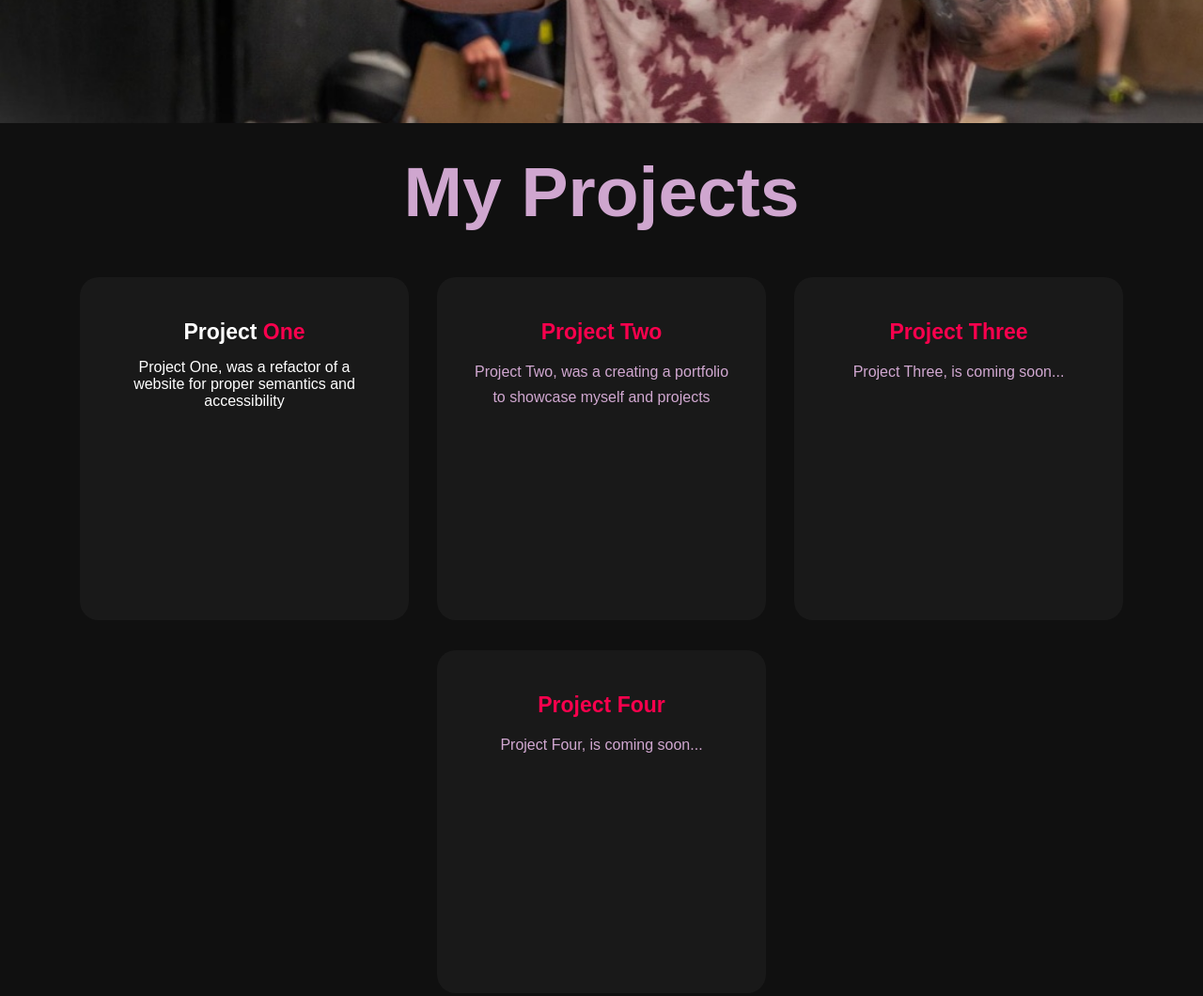
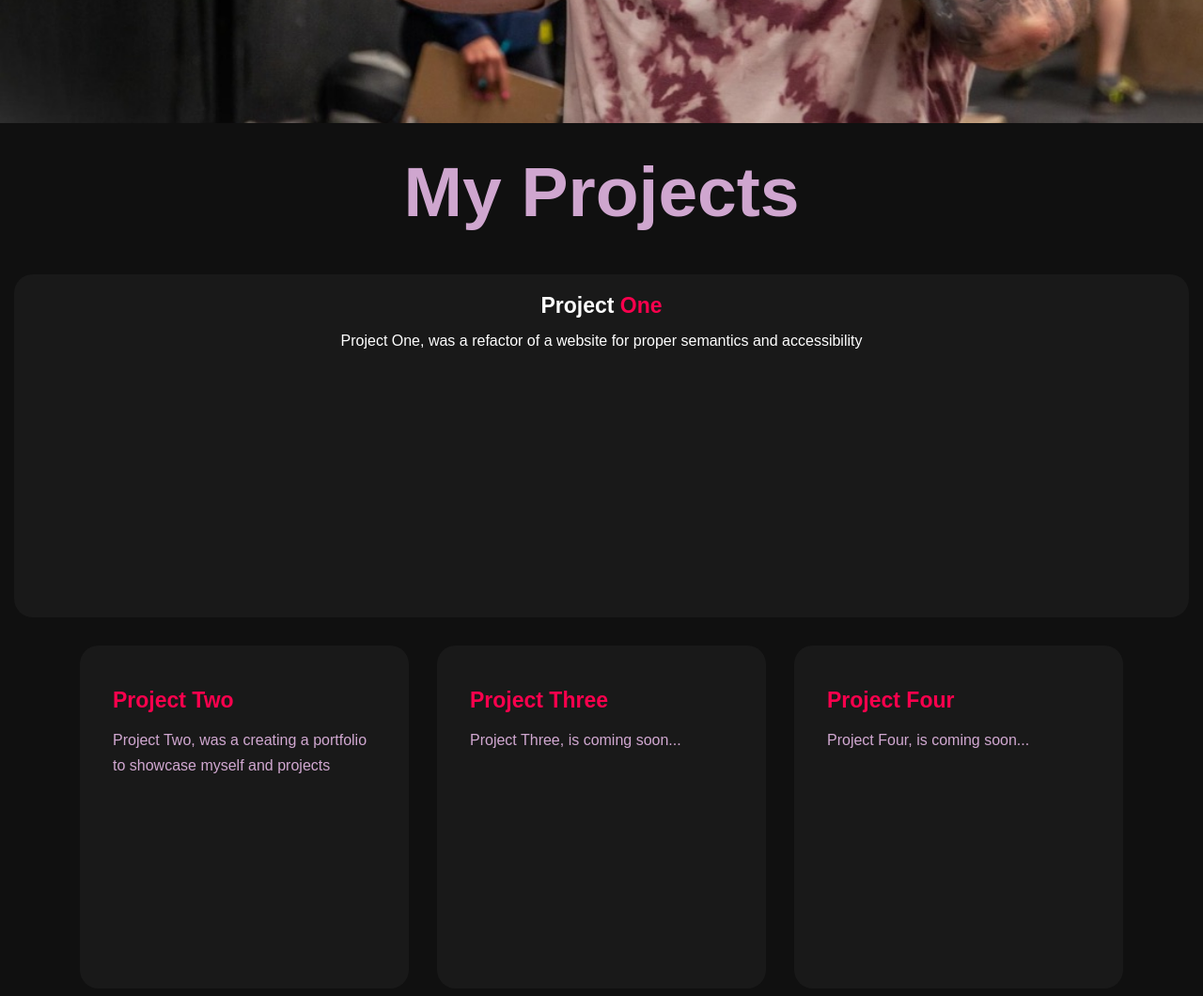
Before and after one commit to Don-Patey/Don-Patey-Portfolio, a plain HTML site: page index.html in a window 1280 px wide. Shown: the part 800-1860 px from the top of the page at 94% size. Drawn offline with Linux system fonts and the light colour scheme.

Commit message:
updated container boxes to proper flex

```diff
--- a/index.html
+++ b/index.html
@@ -19,6 +19,7 @@
       </nav>
     </header>
 
+    <!--About Section-->
     <section class="content">
       <article class="content-text">
         <h4>Hello, my name is</h4>
@@ -41,15 +42,15 @@
       </article>
     </section>
 
-    <!--about section-->
+    <!--Project Section: To Be Updated-->
 
-    <div class="project" id="projects">
-      <div class="title">
+    <section class="project" id="projects">
+      <section class="title">
         <h2>My Projects</h2>
       </div>
 
-      <div class="box">
-        <div class="card">
+      <section class="container">
+        <div class="card-1">
           <i class="fas fa-bars"></i>
           <h5><a href="https://don-patey.github.io/">Project</a> One</h5>
           <div class="proj1">
@@ -88,9 +89,10 @@
           <p style="text-align: center"></p>
         </div>
       </div>
-    </div>
+    </section>
 
-    <footer class="footer">
+    <!--Footer: Contact Section-->
+    <footer id="contact-me" class="footer">
       <h1 href="#" class="logo">Contact<span> Me</span></h1>
       <div>
         <ul class="footer-bar">
--- a/styles.css
+++ b/styles.css
@@ -176,12 +176,10 @@ h4 {
   text-align: center;
 }
 
-.box {
+.container {
   display: flex;
+  flex-wrap: wrap;
   justify-content: center;
-  align-items: center;
-  min-height: 400px;
-  max-width: 100%;
 }
 
 .card {
@@ -191,7 +189,16 @@ h4 {
   background: #191919;
   border-radius: 20px;
   margin: 15px;
+}
+.card-1 {
+  height: 365px;
+  width: 350px;
+  padding: 20px 35px;
+  background: #191919;
+  border-radius: 20px;
+  margin: 15px;
   text-align: center;
+  flex-basis: 100%;
 }
 
 .card i {
@@ -214,7 +221,10 @@ h5 {
   line-height: 27px;
   margin-bottom: 25px;
 }
-
+.card-1:hover {
+  background-color: gray;
+  cursor: pointer;
+}
 .card:hover {
   background-color: gray;
   cursor: pointer;
```
